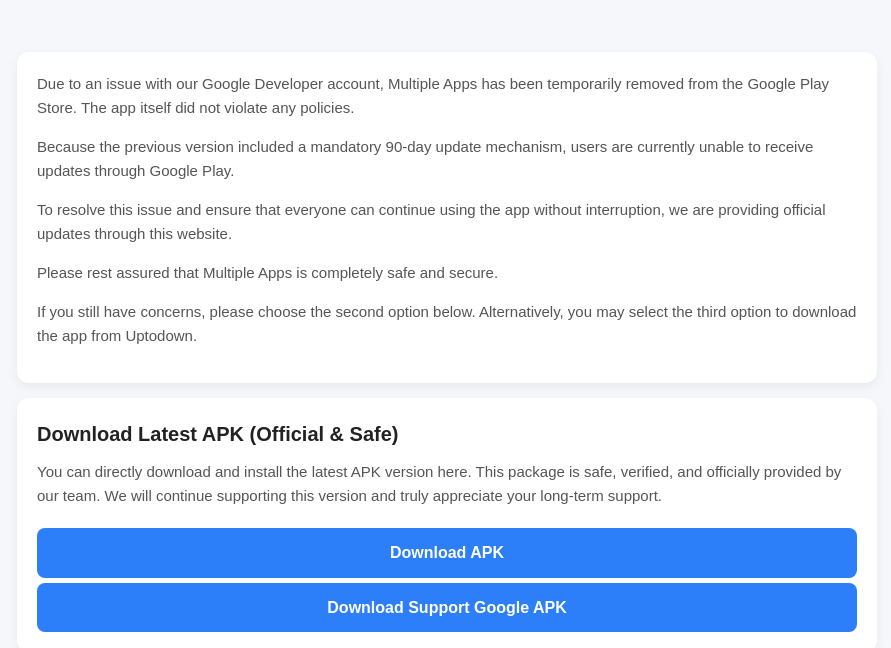
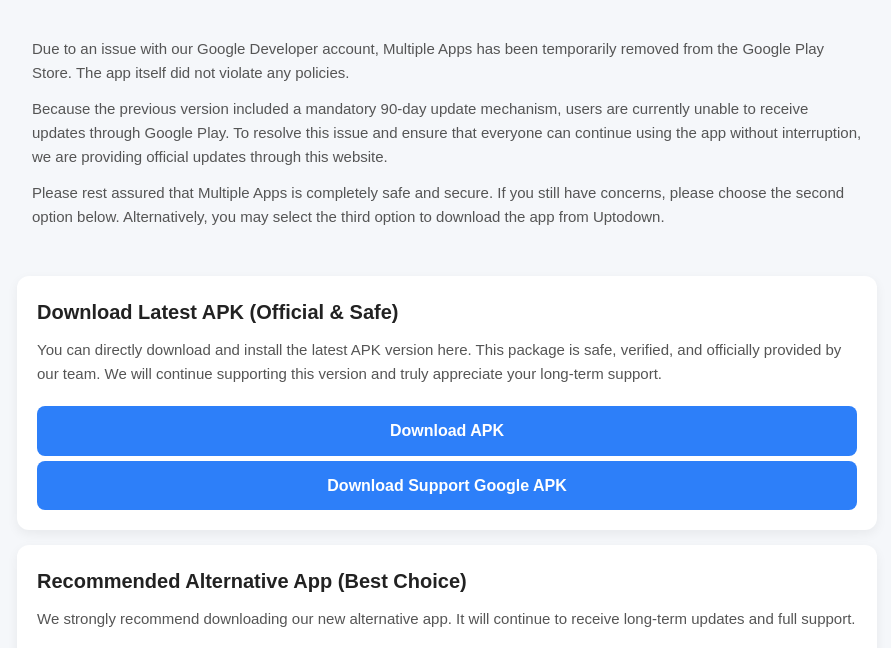
Before and after one commit to multipleapps/multipleapps.github.io, a plain HTML site: page index.html in a window 1280 px wide. Shown: the part 104-752 px from the top of the page, without its empty margins (193-1084 px from the left). Drawn offline with Linux system fonts and the light colour scheme.

Commit message:
Update index.html

```diff
--- a/index.html
+++ b/index.html
@@ -109,6 +109,16 @@
                 font-size: 15px;
             }
         }
+		 .announcement {
+            padding: 0 15px 20px 15px;
+            color: #555;
+            font-size: 15px;
+            text-align: left;
+        }
+
+        .announcement p {
+            margin-bottom: 12px;
+        }
     </style>
 </head>
 <body>
@@ -119,23 +129,18 @@
         <h1>Official Update for Multiple Apps</h1>
     </header>
 
-	<div class="card">
+	<div class="announcement">
 	    <p>
 	        Due to an issue with our Google Developer account, Multiple Apps has been temporarily removed from the Google Play Store. The app itself did not violate any policies.
 	    </p>
 	    <p>
-	        Because the previous version included a mandatory 90-day update mechanism, users are currently unable to receive updates through Google Play.
+	        Because the previous version included a mandatory 90-day update mechanism, users are currently unable to receive updates through Google Play. To resolve this issue and ensure that everyone can continue using the app without interruption, we are providing official updates through this website.
 	    </p>
 	    <p>
-	        To resolve this issue and ensure that everyone can continue using the app without interruption, we are providing official updates through this website.
-	    </p>
-	    <p>
-	        Please rest assured that Multiple Apps is completely safe and secure.
-	    </p>
-	    <p>
-	        If you still have concerns, please choose the second option below. Alternatively, you may select the third option to download the app from Uptodown.
+	        Please rest assured that Multiple Apps is completely safe and secure. If you still have concerns, please choose the second option below. Alternatively, you may select the third option to download the app from Uptodown.
 	    </p>
 	</div>
+
     <div class="card">
         <h2>Download Latest APK (Official & Safe)</h2>
         <p>
```
